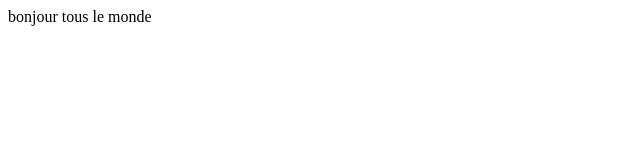
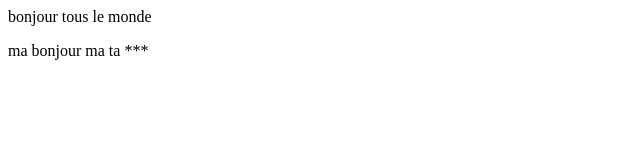
Before and after one commit to elwardi/test4, a plain HTML site: page index.html in a window 1280 px wide. Shown: the whole page, without its empty margins (0-640 px from the left). Drawn offline with Linux system fonts and the light colour scheme.

Commit message:
Update index.html

```diff
--- a/index.html
+++ b/index.html
@@ -6,5 +6,6 @@
 		<p>
 		bonjour tous le monde
 		</p>
+		<p> ma bonjour ma ta *** </p>
 	</body>
 </html>
```
